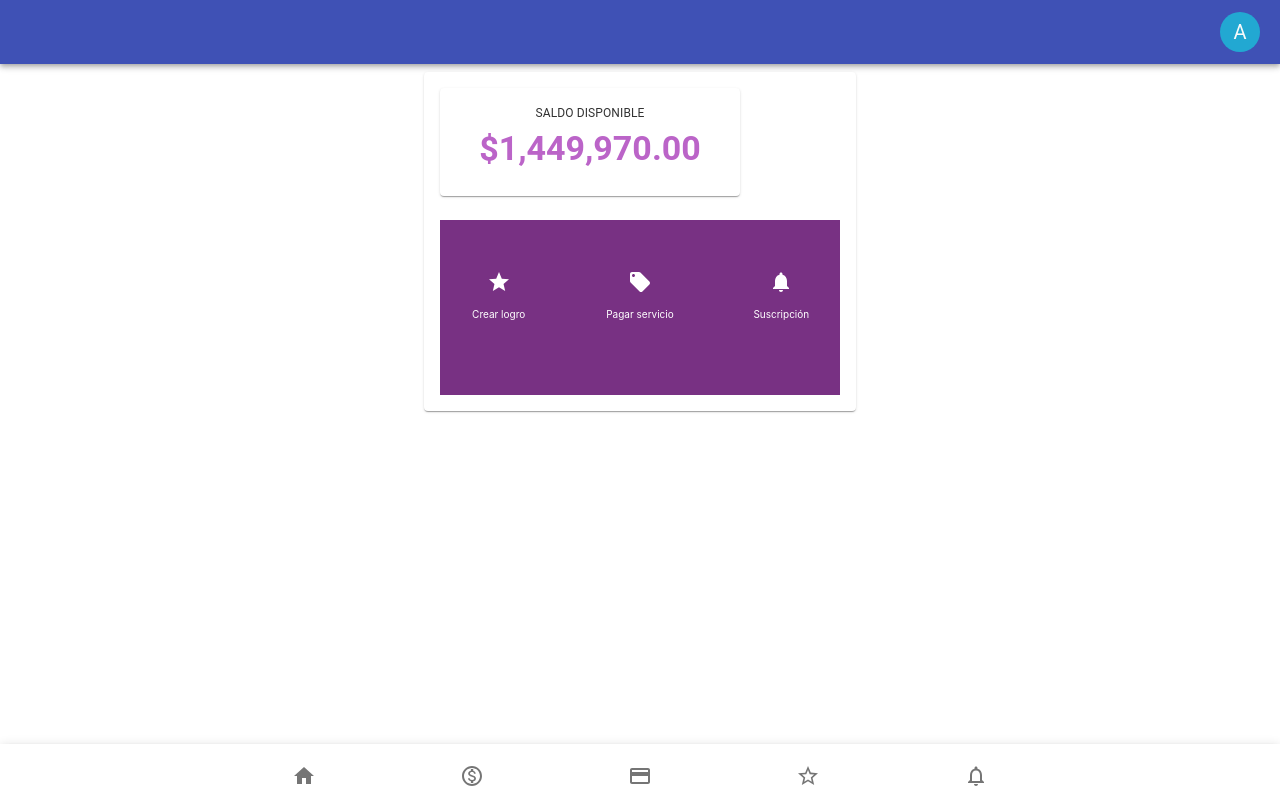
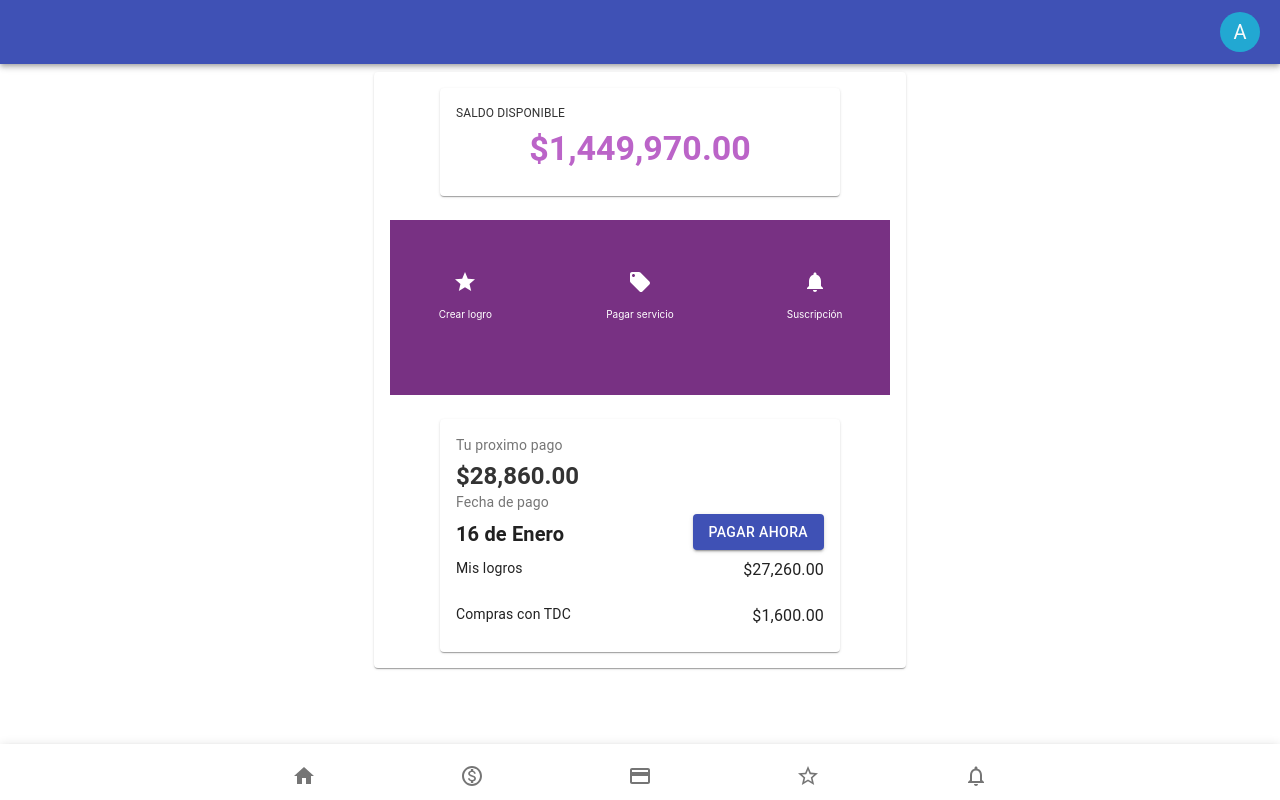
Before and after one commit to carlospablob/ION, a React (Create React App) app: page / in a window 1280 px wide. Built offline with nearby package versions, Linux system fonts and the light colour scheme.

Commit message:
Se crea card de pago

```diff
--- /dev/null
+++ b/src/components/CardPayment.js
@@ -0,0 +1,100 @@
+import React from 'react';
+import { makeStyles } from '@material-ui/core/styles';
+import Card from '@material-ui/core/Card';
+import CardContent from '@material-ui/core/CardContent';
+import Typography from '@material-ui/core/Typography';
+import { Button, Grid } from '@material-ui/core';
+
+const useStyles = makeStyles({
+  cardPayment: {
+    width: '80%',
+  },
+  title: {
+    fontSize: 14,
+    textAlign: 'left'
+  },
+  numPayment: {
+      fontSize: 24,
+      color: '#333333',
+      textAlign: 'left',
+      fontWeight: 'bold'
+  },
+  date: {
+    fontWeight: 'bold',
+    textAlign: 'left'
+  },
+  contentEnd: {
+      display: 'flex',
+      justifyContent: 'flex-end',
+      alignItems: 'end'
+  },
+  quantity: {
+      textAlign: 'right'
+  }
+});
+
+const CardPayment = () => {
+    const classes = useStyles();
+
+    return (
+   <Card className={classes.cardPayment}>
+      <CardContent>
+        <Typography className={classes.title} color="textSecondary" gutterBottom>
+            Tu proximo pago
+        </Typography>
+        <Typography variant="h5" component="h2" className={classes.numPayment}>
+          $28,860.00
+        </Typography>
+
+        <Grid container spacing={2}>
+            <Grid item xs={6}>
+                <Typography className={classes.title} color="textSecondary" gutterBottom>
+                    Fecha de pago
+                </Typography>
+                <Typography variant="h6" component="h2" className={ classes.date }>
+                    16 de Enero
+                </Typography>
+            </Grid>
+
+            <Grid item xs={6} className={classes.contentEnd}>
+                <Button variant="contained" color="primary" >
+                    Pagar ahora
+                </Button>
+            </Grid>
+        </Grid>
+
+
+        <Grid container spacing={2}>
+            <Grid item xs={6}>
+                <Typography className={classes.title} >
+                    Mis logros
+                </Typography>
+            </Grid>
+
+            <Grid item xs={6} className={classes.contentEnd}>
+                <Typography className={classes.quantity} gutterBottom >
+                    $27,260.00
+                </Typography>
+            </Grid>
+
+            <Grid item xs={6}>
+                <Typography className={classes.title} >
+                    Compras con TDC
+                </Typography>
+            </Grid>
+
+            <Grid item xs={6}>
+                <Typography className={classes.quantity} >
+                    $1,600.00
+                </Typography>
+            </Grid>
+        </Grid>
+
+      </CardContent>
+
+    </Card>
+    )
+}
+
+
+export default CardPayment;
--- a/src/components/PriceCard.js
+++ b/src/components/PriceCard.js
@@ -8,16 +8,17 @@ import CardContent from '@material-ui/core/CardContent';
 
 const useStyles = makeStyles({
     cardPrice: {
-      maxWidth: 300,
+      width: '80%',
     },
     title: {
       fontSize: 12,
-      color: '#333333'
+      color: '#333333',
+      textAlign: 'left'
     },
     numberPrice: {
         fontSize: 34,
         color: '#bb64c8',
-        fontWeight: 'bold'
+        fontWeight: 'bold',
     }
   });
 
--- a/src/pages/Home.js
+++ b/src/pages/Home.js
@@ -6,10 +6,10 @@ import HeaderBar from '../components/HeaderBar';
 import ServiceSection from '../components/SectionService';
 import Grid from '@material-ui/core/Grid';
 import Paper from '@material-ui/core/Paper';
+import CardPayment from '../components/CardPayment';
 
 const useStyles  = makeStyles((theme) => ({
   root: {
-
   },
   footer: {
     background: 'blue',
@@ -17,10 +17,14 @@ const useStyles  = makeStyles((theme) => ({
     bottom: '0px'
   },
   paper: {
-    maxWidth: 400,
+    maxWidth: 500,
     margin: `${theme.spacing(1)}px auto`,
     padding: theme.spacing(2),
   },
+  row: {
+    display: 'flex',
+    justifyContent: 'center',
+  }
 }));
 
 const Home = () => {
@@ -31,22 +35,22 @@ const Home = () => {
       <HeaderBar />
 
       <Paper className={classes.paper}>
-        <Grid container spacing={3} className={classes.row}>
+        <Grid container spacing={3}>
 
-          <Grid item xs={12} md={12} lg={12}>
+          <Grid item xs={12} md={12} lg={12} className={classes.row}>
             <PriceCard />
-
           </Grid>
 
           <Grid item xs={12} md={12} lg={12}>
             <ServiceSection />
           </Grid>
 
+          <Grid item xs={12} md={12} lg={12} className={classes.row}>
+            <CardPayment />
+          </Grid>
+
         </Grid>
       </Paper>
-
-
-
 
       <FooterNavigation  className={classes.footer}/>
     </div>
```
